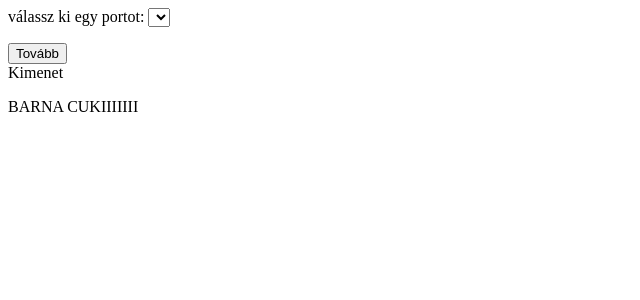
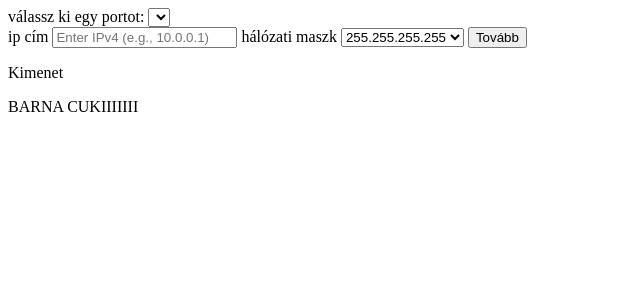
Before and after one commit to jake644780/kriegshammer_hat_vege, a PHP site: page /menu/ipconfig.php in a window 1280 px wide. Shown: the top 300 px of the page, without its empty margins (0-640 px from the left). Run offline with PHP 8.4, Linux system fonts and the light colour scheme; data that the repository does not hold is empty.

Commit message:
creating ui for ipconfig

```diff
--- a/menu/ipconfig.php
+++ b/menu/ipconfig.php
@@ -2,25 +2,59 @@
     <div class="content-box-wrapper">
         <!-- Középső doboz -->
         <div class="center-box">
-        <form action="controller.php" method="POST">
-        <label for="ports">válassz ki egy portot:</label>
-        <select id="ports" class="dropdown" name ="port">;
+        <form action="Nmenu.php" method="POST" class="menu-form">
+        <label for="ports" class="text-label">válassz ki egy portot:</label>
+        <select id="ports" class="dropdown text-box" name ="port">;
             <?php
             for($i = 0; $i < sizeof($ports);$i++) echo '<option value="'. $ports[$i] .'">'. $ports[$i] .'</option>';
            ?>
         </select>
-    </form>
-
-
+        <br>
+        <label for="text1" class="text-label">ip cím</label>
+        <input type="text" id="ipv4-input" class="text-box" placeholder="Enter IPv4 (e.g., 10.0.0.1)" maxlength="15">
+            <label for="text2" class="text-label">hálózati maszk</label>
+            <select name="mask" class="dropdown text-box">
+            <?php
+            require("masks.php");
+            ?>
+            </select>
         <input type="hidden" name="ip_config">
         <input type="submit" class="continue-button" name="action" value="Tovább">
         </div>
-
-
-
+    </form>
         <div class="k-box">
             <div class="k-title">Kimenet</div>
             <p>BARNA CUKIIIIIII</p>
         </div>
     </div>
 </div>
+
+
+
+<script>
+  const ipv4Input = document.getElementById('ipv4-input');
+
+  ipv4Input.addEventListener('input', () => {
+    const cursorPosition = ipv4Input.selectionStart; // Save cursor position
+    let value = ipv4Input.value;
+
+    // Allow only numbers and dots
+    value = value.replace(/[^\d.]/g, '');
+
+    // Split into octets
+    const octets = value.split('.').map((octet) => octet.slice(0, 3)); // Limit each part to 3 digits
+
+    // Rejoin to form the full IP address
+    ipv4Input.value = octets.join('.');
+
+    // Adjust cursor position to maintain a natural typing experience
+    ipv4Input.setSelectionRange(cursorPosition, cursorPosition);
+  });
+
+  ipv4Input.addEventListener('keydown', (event) => {
+    // Prevent entering multiple dots in a row
+    if (event.key === '.' && ipv4Input.value.endsWith('.')) {
+      event.preventDefault();
+    }
+  });
+</script>
--- /dev/null
+++ b/menu/masks.php
@@ -0,0 +1,33 @@
+<option value="255.255.255.255">255.255.255.255</option>
+            <option value="255.255.255.254">255.255.255.254</option>
+            <option value="255.255.255.252">255.255.255.252</option>
+            <option value="255.255.255.248">255.255.255.248</option>
+            <option value="255.255.255.240">255.255.255.240</option>
+            <option value="255.255.255.224">255.255.255.224</option>
+            <option value="255.255.255.192">255.255.255.192</option>
+            <option value="255.255.255.128">255.255.255.128</option>
+            <option value="255.255.255.0"  >255.255.255.0  </option>
+            <option value="255.255.254.0"  >255.255.254.0  </option>
+            <option value="255.255.252.0"  >255.255.252.0  </option>
+            <option value="255.255.248.0"  >255.255.248.0  </option>
+            <option value="255.255.240.0"  >255.255.240.0  </option>
+            <option value="255.255.224.0"  >255.255.224.0  </option>
+            <option value="255.255.192.0"  >255.255.192.0  </option>
+            <option value="255.255.128.0"  >255.255.128.0  </option>
+            <option value="255.255.0.0"    >255.255.0.0    </option>
+            <option value="255.254.0.0"    >255.254.0.0    </option>
+            <option value="255.252.0.0"    >255.252.0.0    </option>
+            <option value="255.248.0.0"    >255.248.0.0    </option>
+            <option value="255.240.0.0"    >255.240.0.0    </option>
+            <option value="255.224.0.0"    >255.224.0.0    </option>
+            <option value="255.192.0.0"    >255.192.0.0    </option>
+            <option value="255.128.0.0"    >255.128.0.0    </option>
+            <option value="255.0.0.0"      >255.0.0.0      </option>
+            <option value="254.0.0.0"      >254.0.0.0      </option>
+            <option value="252.0.0.0"      >252.0.0.0      </option>
+            <option value="248.0.0.0"      >248.0.0.0      </option>
+            <option value="240.0.0.0"      >240.0.0.0      </option>
+            <option value="224.0.0.0"      >224.0.0.0      </option>
+            <option value="192.0.0.0"      >192.0.0.0      </option>
+            <option value="128.0.0.0"      >128.0.0.0      </option>
+            <option value="0.0.0.0"        >0.0.0.0        </option>
--- a/styles/menuCSS.php
+++ b/styles/menuCSS.php
@@ -202,6 +202,7 @@
         transition: background-color 0.3s ease, color 0.3s ease;
     }
 
+
     .continue-button:hover {
         background-color: #cc8400;
         color: #ffffff;
```
Also changed, not shown: try.html (added, +30 -0 lines), Nmenu.php (line endings or trailing spaces).
